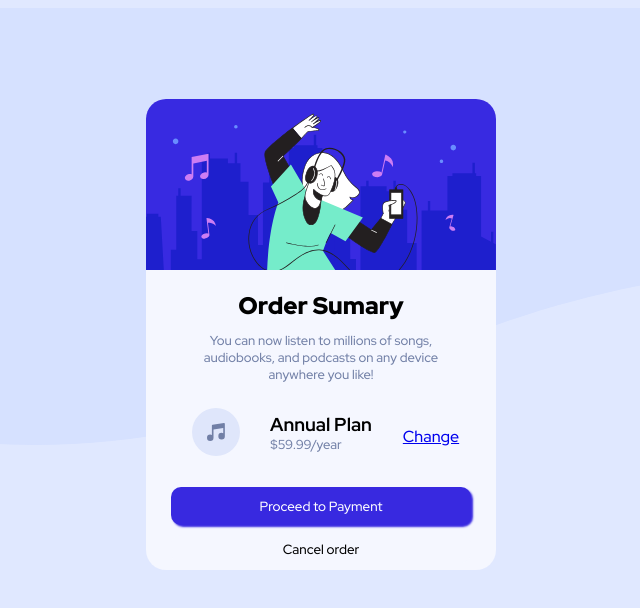
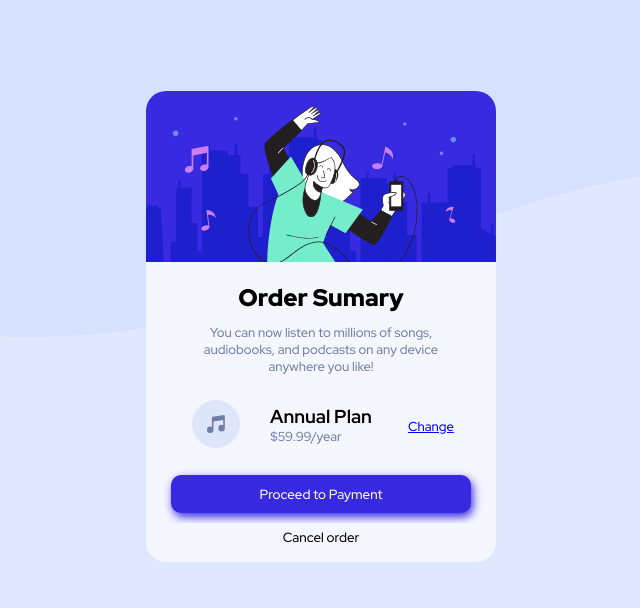
Before and after one commit to guedesyc/order-summary-component-main, a plain HTML site: page index.html in a window 1280 px wide. Shown: the top 608 px of the page, without its empty margins (319-959 px from the left). Drawn offline with Linux system fonts and the light colour scheme.

Commit message:
completed ok

```diff
--- a/style.css
+++ b/style.css
@@ -11,6 +11,7 @@
 
 body{
     background-color: var(--cor1);
+    margin: -100px 0px 0px 0px;
     background-size: cover;
 }
 
@@ -25,7 +26,7 @@ img{
 }
 .boneco{
     display: flex;
-    margin: -350px 0px 0px 0px;
+    margin: -250px 0px 0px 0px;
     max-width: 350px;
     border-start-start-radius: 20px;
     border-start-end-radius: 20px;
@@ -70,7 +71,7 @@ h4{
 a{
     font-family: 'Red Hat Display', Arial, sans-serif;
     font-weight: 500;
-    font-size: medium;
+    font-size: small;
     margin: -30px -220px 0px 0px;
 }
 button{
@@ -81,7 +82,7 @@ button{
     padding: 10px;
     width: 300px;
     border: 0px;
-    box-shadow: 2px 2px 2px var(--cor2);
+    box-shadow: 2px 4px 10px var(--cor2);
     font-family: 'Red Hat Display', Arial, sans-serif;
 }
 .button2{
```
